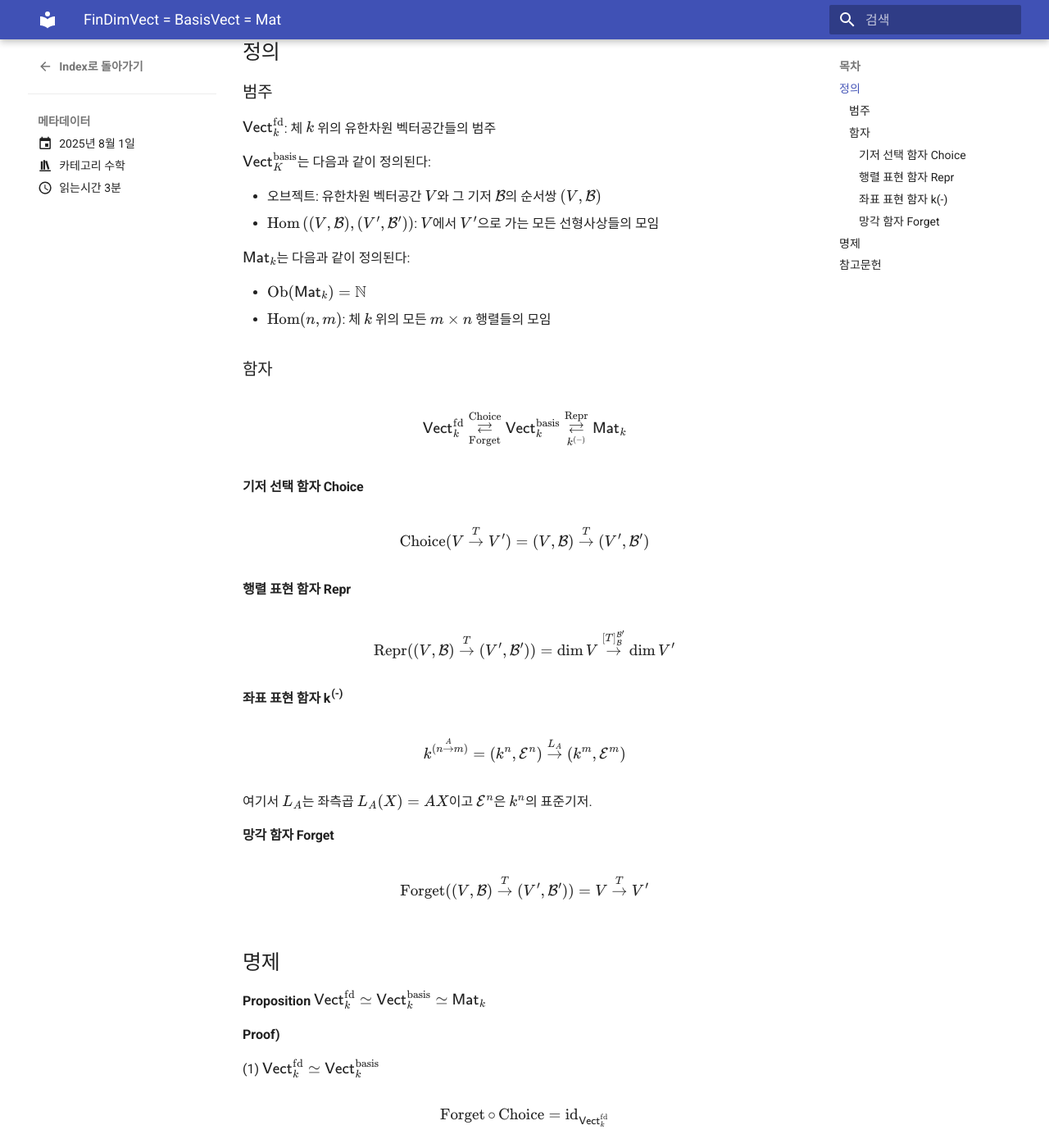
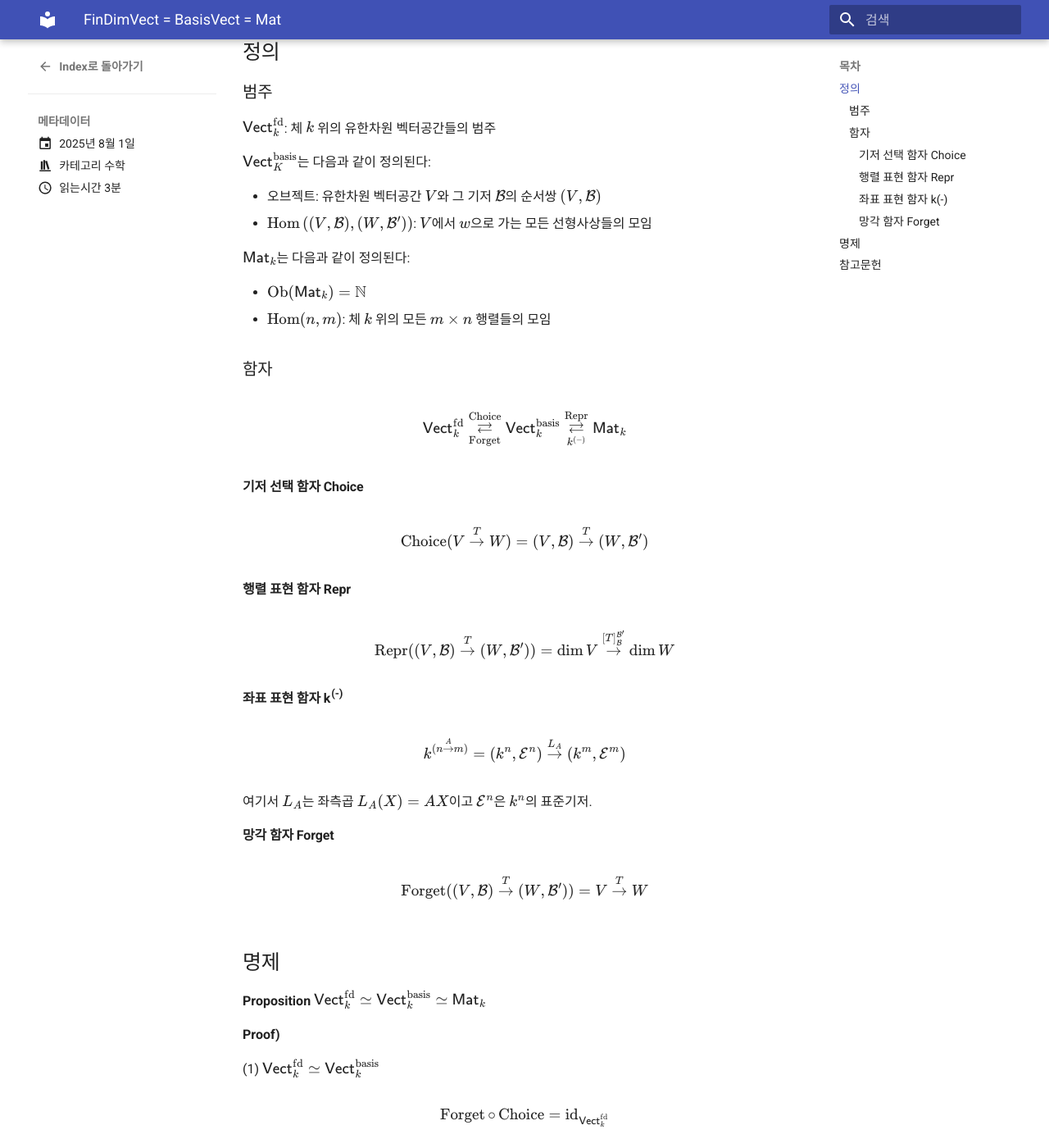
Before and after one commit to rattopos/rattopedia, an MkDocs documentation site: the page built from docs/blog/posts/FinDimVect=BasisVect=Mat/FinDimVect=BasisVect=Mat.md, in a window 1280 px wide and 1400 px high, scrolled down 240 px. Shown: the whole window at 82% size. Built offline with MkDocs 1.6.1 and Material for MkDocs 9.7.7, drawn with Linux system fonts in a browser that asks for light colours; some of the changed text lies outside the part shown.

Commit message:
updated FinDimVect=BasisVect=Mat/

```diff
--- a/docs/blog/posts/FinDimVect=BasisVect=Mat/FinDimVect=BasisVect=Mat.md
+++ b/docs/blog/posts/FinDimVect=BasisVect=Mat/FinDimVect=BasisVect=Mat.md
@@ -20,7 +20,7 @@ ${ \mathsf{Vect}^{\mathrm{fd}}_{k} }$: 체 ${ k }$ 위의 유한차원 벡터공
 ${ \mathsf{Vect}^{\mathrm{basis}}_{K} }$는 다음과 같이 정의된다:
 
 - 오브젝트: 유한차원 벡터공간 ${ V }$와 그 기저 ${ \mathcal{B} }$의 순서쌍 ${ (V,\mathcal{B}) }$
-- ${ \operatorname{Hom}\left( \left( V,\mathcal{B} \right),\left( V',\mathcal{B'} \right) \right) }$: ${ V }$에서 ${ V' }$으로 가는 모든 선형사상들의 모임
+- ${ \operatorname{Hom}\left( \left( V,\mathcal{B} \right),\left( W,\mathcal{B'} \right) \right) }$: ${ V }$에서 ${ w }$으로 가는 모든 선형사상들의 모임
 
 ${ \mathsf{Mat}_{k} }$는 다음과 같이 정의된다:
 
@@ -33,11 +33,11 @@ $$ \mathsf{Vect}_{k}^{\mathrm{fd}}\underset{\operatorname{Forget}}{\overset{\ope
 
 #### 기저 선택 함자 Choice
 
-$$ \operatorname{Choice}(V\overset{T}{\to} V') = (V,\mathcal{B}) \overset{T}{\to} (V',\mathcal{B}')$$
+$$ \operatorname{Choice}(V\overset{T}{\to} W) = (V,\mathcal{B}) \overset{T}{\to} (W,\mathcal{B}')$$
 
 #### 행렬 표현 함자 Repr
 
-$$ \operatorname{Repr}((V,\mathcal{B}) \overset{T}{\to} (V',\mathcal{B}')) = \dim V \overset{[T]_{\mathcal{B}}^{\mathcal{B'}}}{\to} \dim V' $$
+$$ \operatorname{Repr}((V,\mathcal{B}) \overset{T}{\to} (W,\mathcal{B}')) = \dim V \overset{[T]_{\mathcal{B}}^{\mathcal{B'}}}{\to} \dim W $$
 
 #### 좌표 표현 함자 k<sup>(-)</sup>
 
@@ -47,7 +47,7 @@ $$ k^{(n \overset{A}{\to}m)} = (k^{n},\mathcal{E}^{n}) \overset{L_{A}}{\to} (k^{
 
 #### 망각 함자 Forget
 
-$$ \operatorname{Forget}((V,\mathcal{B}) \overset{T}{\to} (V',\mathcal{B}')) = V \overset{T}{\to} V' $$
+$$ \operatorname{Forget}((V,\mathcal{B}) \overset{T}{\to} (W,\mathcal{B}')) = V \overset{T}{\to} W $$
 
 ## 명제
 
@@ -63,7 +63,7 @@ $$ \operatorname{Forget} \circ \operatorname{Choice} = \operatorname{id}_{\maths
 
 $$ \operatorname{id}_{\mathsf{Vect}_{k}^{\mathrm{fd}}} \simeq \operatorname{Forget} \circ \operatorname{Choice}  $$
 
-자연동형사상 ${ \alpha: \operatorname{Choice} \circ\operatorname{Forget} \to\operatorname{id}_{\mathsf{Vect}_{k}^{{\mathrm{basis}}}}}$를 ${ \alpha_{(V,\mathcal{B})} = \operatorname{id}_{V} }$으로 잡으면,
+${ \alpha: \operatorname{Choice} \circ\operatorname{Forget} \to\operatorname{id}_{\mathsf{Vect}_{k}^{{\mathrm{basis}}}}}$를 ${ \alpha_{(V,\mathcal{B})} = \operatorname{id}_{V} }$으로 잡으면 다음 가환도식을 만족하는 자연동형사상이 된다.
 
 ![alpha|center|400](cd1.png)
 
```
Also changed, not shown: docs/blog/posts/FinDimVect=BasisVect=Mat/cd1.png.
